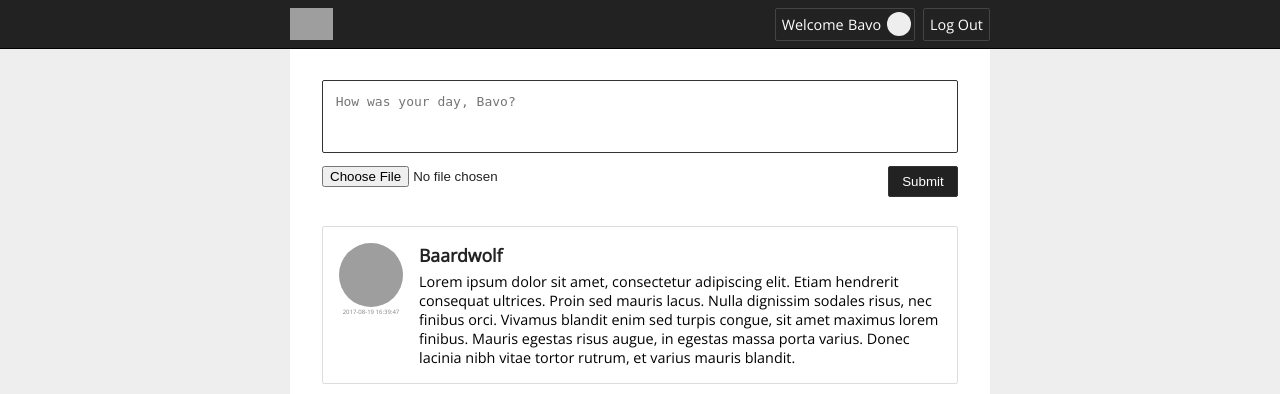
After one commit to BavoMaes/PHP_Social_Network, a PHP site: page /profile_test.html in a window 1280 px wide. The commit adds this page. Shown: the top 394 px of the page. Run offline with PHP 8.4, Linux system fonts and the light colour scheme; a stand-in replaces the project's code that opens the database connection; grey boxes are pictures that could not be loaded.

```diff
--- a/DAO/userDAO.php
+++ b/DAO/userDAO.php
@@ -53,11 +53,11 @@ public static function getAll() {
     }
 
     protected static function converteerRijNaarObject($databaseRij) {
-        return new User($databaseRij['UserID'], $databaseRij['FirstName'], $databaseRij['LastName'], $databaseRij['UserName'], $databaseRij['Password'], $databaseRij['Day'], $databaseRij['Month'], $databaseRij['Year'], $databaseRij['Gender']);
+        return new User($databaseRij['UserID'], $databaseRij['FirstName'], $databaseRij['LastName'], $databaseRij['UserName'], $databaseRij['Password'], $databaseRij['Day'], $databaseRij['Month'], $databaseRij['Year'], $databaseRij['Gender'], $databaseRij['Bio']);
     }
 
     public static function insert($post) {
-        return self::getVerbinding()->voerSqlQueryUit("INSERT INTO Users(UserID, FirstName, LastName, UserName, Password, Day, Month, Year, Gender) VALUES ('?','?','?','?','?','?','?','?','?')", array($post->getUserId(), $post->getFirstName(), $post->getLastName(), $post->getUserName(), $post->getPassword(), $post->getDay(), $post->getMonth(), $post->getYear(), $post->getGender()));
+        return self::getVerbinding()->voerSqlQueryUit("INSERT INTO Users(UserID, FirstName, LastName, UserName, Password, Day, Month, Year, Gender, Bio) VALUES ('?','?','?','?','?','?','?','?','?','?')", array($post->getUserId(), $post->getFirstName(), $post->getLastName(), $post->getUserName(), $post->getPassword(), $post->getDay(), $post->getMonth(), $post->getYear(), $post->getGender(), $post->getBio()));
     }
 
     }
--- a/doPost.php
+++ b/doPost.php
@@ -9,6 +9,10 @@ if (isset($_COOKIE['GebruikersId'])) {
 
     $postwaarde = new Post(0, getVeldWaarde("postcontent"), date('Y-m-d H:i:s'), $userId);
     PostDAO::insert($postwaarde);
+    $postwaarde = PostDAO::getByHighestId();
+    $postPicName = $postwaarde->getPostId();
+    $postPic = $_FILES["postpic"];
+    move_uploaded_file($postPic["tmp_name"], "img/postPics/" . $postPicName . ".jpg");
 
     header("location:index.php");
 
--- a/login.php
+++ b/login.php
@@ -44,8 +44,8 @@ function isFormulierIngediend() {
 <head>
   <meta charset="utf-8">
 
-  <title>Login</title>
-
+  <title>Login - Shareclub</title>
+  <link rel="icon" href="img/favincon.png" type="image/gif" sizes="128x128">
 <link rel="stylesheet" href="style.css">
 <link href="https://fonts.googleapis.com/css?family=Open+Sans:300,400" rel="stylesheet">
 
--- /dev/null
+++ b/profile_test.html
@@ -0,0 +1,58 @@
+<html lang="en">
+<head>
+  <meta charset="utf-8">
+
+  <title>Home</title>
+  <link rel="stylesheet" href="style.css">
+<link href="https://fonts.googleapis.com/css?family=Open+Sans:300,400" rel="stylesheet">
+
+</head>
+<body>
+      <nav>
+    <div class="container">
+    <div id="logo_container">
+ <img id="nav_logo" alt="Social Network Logo" src="img/s_logo.png"></div>
+        <a href="logout.php"><div class="profile_button">
+        <h6>Log Out</h6></div></a>
+        <a href="profile.php"><div class="profile_button">
+            <h6>Welcome</h6>
+             <h5>Bavo</h5>
+            <div id="profile_pic"></div>
+        </div></a>
+
+        </div>
+  </nav>
+    <div id="nav_clear"></div>
+    <div class="container">
+    <div id="page_container">
+    <form id="post" action="doPost.php" method="POST">
+        <textarea name="postcontent" placeholder="How was your day, Bavo?" rows="3" maxlength="200"></textarea>
+        <input type="file" name="postpic"/>
+        <input type="submit" value="Submit">
+        <div style="clear:both"></div>
+    </form>
+        <div class="post">
+        <div class="postinfo">
+        <img class="post_profile_pic" src="img/profilePics/baardwolf.jpg">
+            <h3>2017-08-19 16:39:47</h3></div>
+        <div class="text">
+        <h4><a href="">Baardwolf</a></h4>
+        <p>Lorem ipsum dolor sit amet, consectetur adipiscing elit. Etiam hendrerit consequat ultrices. Proin sed mauris lacus. Nulla dignissim sodales risus, nec finibus orci. Vivamus blandit enim sed turpis congue, sit amet maximus lorem finibus. Mauris egestas risus augue, in egestas massa porta varius. Donec lacinia nibh vitae tortor rutrum, et varius mauris blandit.</p>
+        </div>
+            <div style="clear:both"></div>
+        </div>
+        <div class="post">
+        <div class="postinfo">
+        <img class="post_profile_pic" src="img/profilePics/baardwolf.jpg">
+            <h3>2017-08-19 16:39:46</h3></div>
+        <div class="text">
+        <h4><a href="">Baardwolf</a></h4>
+        <p>Lorem ipsum dolor sit amet, consectetur adipiscing elit. Etiam hendrerit consequat ultrices. Proin sed mauris lacus.</p>
+        <img src="img/login.jpg">
+        </div>
+            <div style="clear:both"></div>
+        </div>
+    </div>
+    </div>
+</body>
+</html>
```
Also changed, not shown: DAO/postDAO.php (+11 -0 lines), Model/user.php (+11 -1 lines), index.php (+10 -4 lines), register.php (+16 -8 lines), register_test.html (+6 -2 lines), validatiebibliotheek.php (+34 -0 lines).
